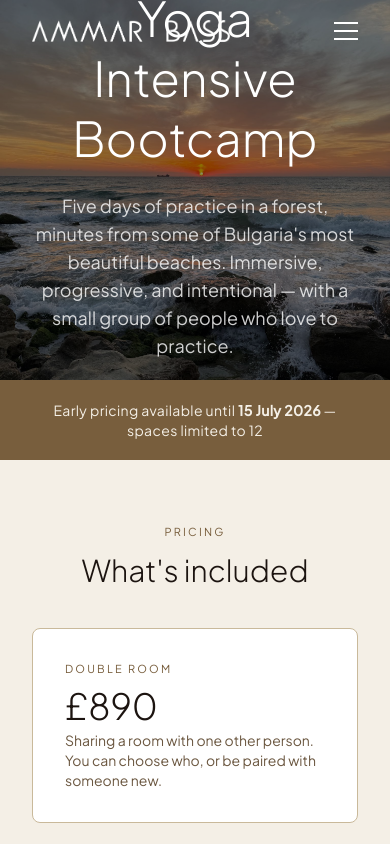
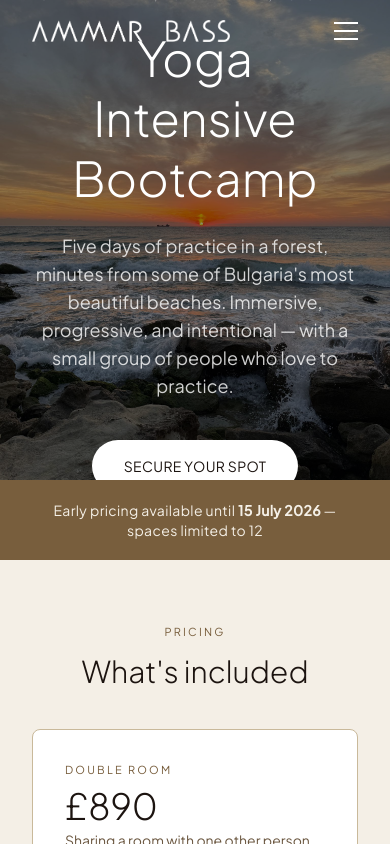
Before and after one commit to aby-web/aby-web, a React (Vite) app: page /bootcamp in a window 390 px wide. Shown: the top 844 px of the page. Built offline with nearby package versions, Linux system fonts and the light colour scheme; no server answers.

Commit message:
Fix bootcamp hero height for mobile
Co-Authored-By: Claude Sonnet 4.6 <noreply@anthropic.com>

```diff
--- a/src/pages/Bootcamp.jsx
+++ b/src/pages/Bootcamp.jsx
@@ -14,7 +14,7 @@ export default function Bootcamp() {
       <Nav theme="dark" />
 
       {/* Hero */}
-      <section className="relative h-[45vh] min-h-[360px] flex items-center justify-center overflow-hidden">
+      <section className="relative h-[45vh] min-h-[480px] md:min-h-[420px] flex items-center justify-center overflow-hidden">
         <img
           src="/images/d.jpeg"
           alt="Bulgaria sunset beach"
@@ -23,7 +23,7 @@ export default function Bootcamp() {
         {/* Fallback: swap to /images/retreat-beach.jpg if sunset colours don't work */}
         {/* Dark overlay for text legibility */}
         <div className="absolute inset-0 bg-black/45"></div>
-        <div className="relative z-10 max-w-3xl mx-auto text-center px-8 md:px-12 mt-[20px]">
+        <div className="relative z-10 max-w-3xl mx-auto text-center px-8 md:px-12">
           <p className="text-[11px] uppercase tracking-[0.2em] text-white/70 mb-6">
             September 4–9, 2026 &nbsp;·&nbsp; Varna, Bulgaria
           </p>
```
